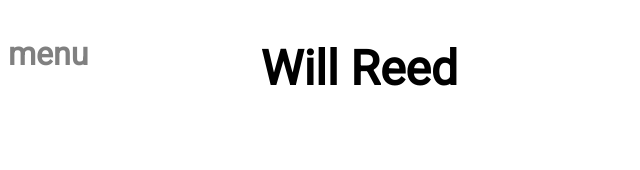
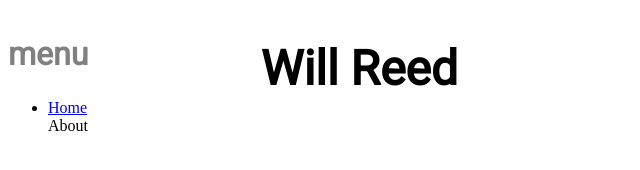
Before and after one commit to w-reed/w-reed.github.io, a plain HTML site: page index.html in a window 1280 px wide. Shown: the whole page, without its empty margins (0-640 px from the left). Drawn offline with Linux system fonts and the light colour scheme.

Commit message:
navigation items

```diff
--- a/index.html
+++ b/index.html
@@ -15,6 +15,12 @@
 
   <div class="sidebar">
     <h2>menu</h2>
+    <nav>
+      <ul>
+        <li><a href="/">Home</a></li>
+        <li<<a href="/about">About</a>
+      </ul>
+    </nav>
   </div>
 
 </div>
```
